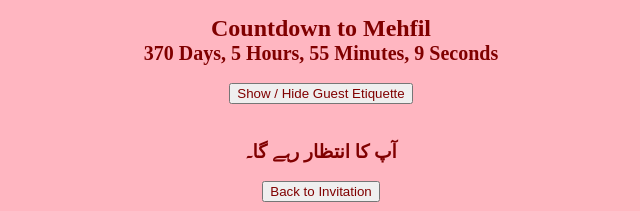
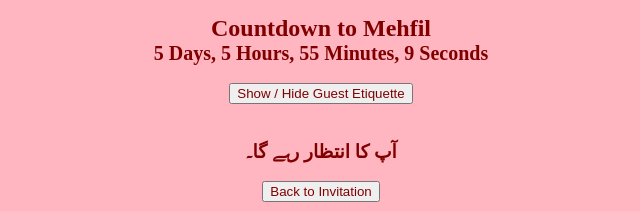
Before and after one commit to fatima-noor07/mehfil-event-invitaion, a plain HTML site: page details.html in a window 1280 px wide. Shown: the part 332-543 px from the top of the page, 319-959 px from the left. Drawn offline with Linux system fonts and the light colour scheme.

Commit message:
the year was corrected

```diff
--- a/details.html
+++ b/details.html
@@ -58,7 +58,7 @@
 
   <script>
     // 1. Live Countdown Timer to 20th November, 2027 at 18:00
-    const eventDate = new Date("November 20, 2027 18:00:00").getTime();
+    const eventDate = new Date("November 20, 2026 18:00:00").getTime();
 
     const timer = setInterval(function() {
       const now = new Date().getTime();
```
Also changed, not shown: index.html (+1 -1 lines).
